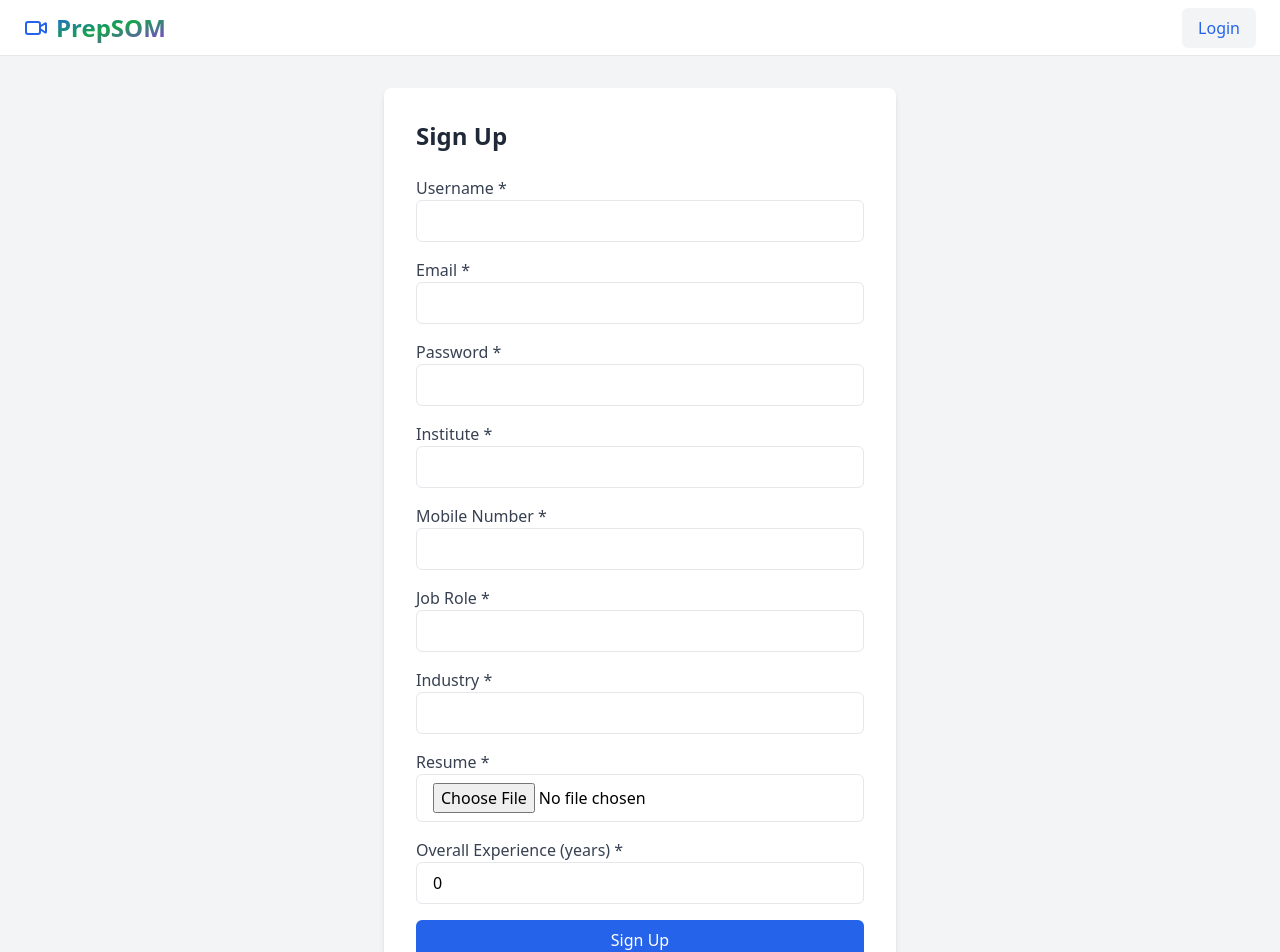
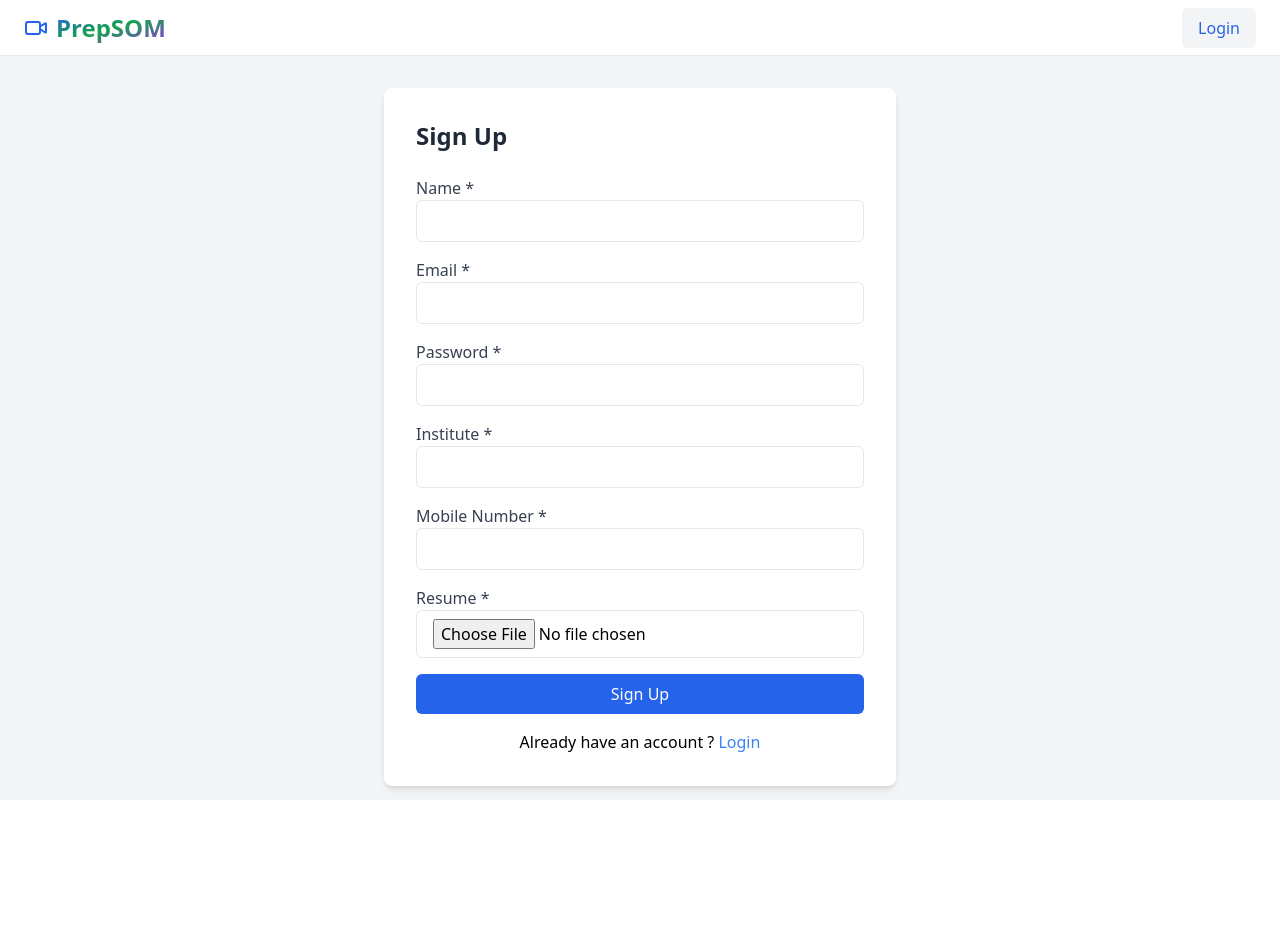
Before and after one commit to shubh-37/udaan-frontend, a React (Vite) app: page /sign-up in a window 1280 px wide. Shown: the top 952 px of the page. After the commit the page ends 800 px from the top, so only its background shows below. Built offline with nearby package versions, Linux system fonts and the light colour scheme.

Commit message:
removed some fields

```diff
--- a/src/pages/Signup.jsx
+++ b/src/pages/Signup.jsx
@@ -9,15 +9,12 @@ const SignupForm = () => {
   const [isLoading, setIsLoading] = useState(false);
   const navigate = useNavigate();
   const [formData, setFormData] = useState({
-    username: '',
+    full_name: '',
     email: '',
     password: '',
     institute: '',
     mobile_number: '',
-    job_role: '',
-    industry: '',
-    resume: null,
-    overall_experience_yrs: 0
+    resume: null
   });
 
   const handleChange = (e) => {
@@ -33,15 +30,12 @@ const SignupForm = () => {
     setIsLoading(true);
     e.preventDefault();
     const submissionData = new FormData();
-    submissionData.append('username', formData.username);
+    submissionData.append('full_name', formData.full_name);
     submissionData.append('email', formData.email);
     submissionData.append('password', formData.password);
     submissionData.append('institute', formData.institute);
     submissionData.append('mobile_number', formData.mobile_number);
-    submissionData.append('job_role', formData.job_role);
-    submissionData.append('industry', formData.industry);
     submissionData.append('resume', formData.resume); // File
-    submissionData.append('overall_experience_yrs', formData.overall_experience_yrs);
     const response = await signUpUser(submissionData);
     if (response === 'success') {
       setIsLoading(false);
@@ -51,7 +45,7 @@ const SignupForm = () => {
       alert('Error signing up, please try again.');
     } else {
       setIsLoading(false);
-      alert('Username/EmailId/Phone number exists, please try again.');
+      alert('EmailId/Phone number exists, please try again.');
     }
   };
 
@@ -73,11 +67,11 @@ const SignupForm = () => {
         <form className="bg-white shadow-md rounded-lg p-8 w-full max-w-lg" onSubmit={handleSubmit}>
           <h2 className="text-2xl font-bold mb-6 text-gray-800">Sign Up</h2>
           <div className="mb-4">
-            <label className="block text-gray-700">Username *</label>
+            <label className="block text-gray-700">Name *</label>
             <input
               type="text"
-              name="username"
-              value={formData.username}
+              name="full_name"
+              value={formData.full_name}
               onChange={handleChange}
               className="w-full px-4 py-2 border rounded-md focus:outline-none focus:ring-2 focus:ring-blue-600"
               required
@@ -128,44 +122,10 @@ const SignupForm = () => {
             />
           </div>
           <div className="mb-4">
-            <label className="block text-gray-700">Job Role *</label>
-            <input
-              type="text"
-              name="job_role"
-              value={formData.job_role}
-              onChange={handleChange}
-              className="w-full px-4 py-2 border rounded-md focus:outline-none focus:ring-2 focus:ring-blue-600"
-              required
-            />
-          </div>
-          <div className="mb-4">
-            <label className="block text-gray-700">Industry *</label>
-            <input
-              type="text"
-              name="industry"
-              value={formData.industry}
-              onChange={handleChange}
-              className="w-full px-4 py-2 border rounded-md focus:outline-none focus:ring-2 focus:ring-blue-600"
-              required
-            />
-          </div>
-          <div className="mb-4">
             <label className="block text-gray-700">Resume *</label>
             <input
               type="file"
               name="resume"
-              onChange={handleChange}
-              className="w-full px-4 py-2 border rounded-md focus:outline-none focus:ring-2 focus:ring-blue-600"
-              required
-            />
-          </div>
-          <div className="mb-4">
-            <label className="block text-gray-700">Overall Experience (years) *</label>
-            <input
-              type="number"
-              name="overall_experience_yrs"
-              min={0}
-              value={formData.overall_experience_yrs}
               onChange={handleChange}
               className="w-full px-4 py-2 border rounded-md focus:outline-none focus:ring-2 focus:ring-blue-600"
               required
```
